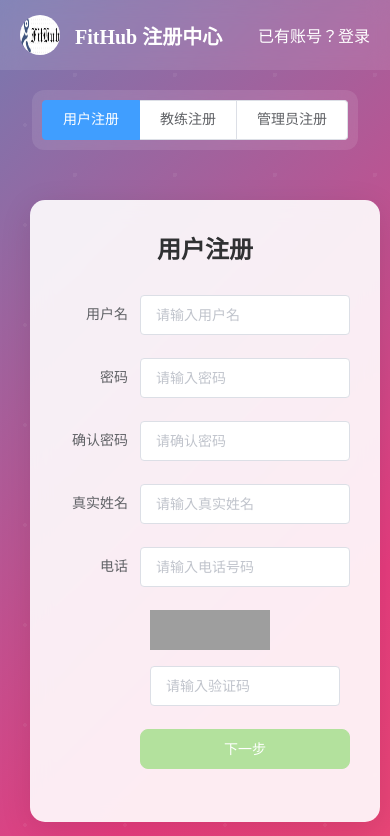
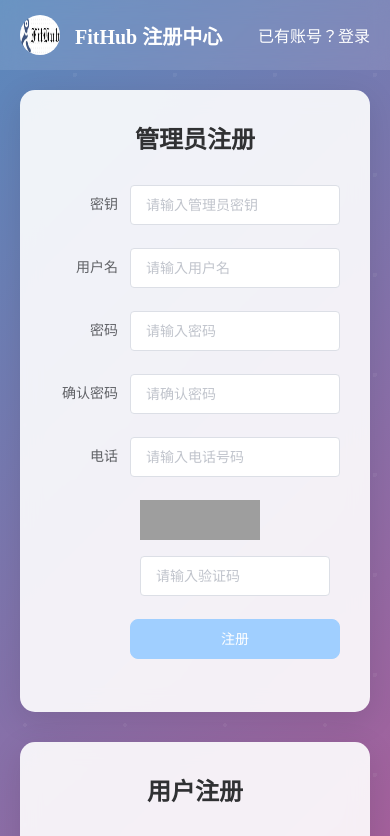
Before and after one commit to giggleZhang02/gym, a Vue app: page /#/allRegister in a window 390 px wide. Shown: the top 836 px of the page. Built offline with nearby package versions, Linux system fonts and the light colour scheme.

Commit message:
Revert "注册"
This reverts commit 1099675b01468a72d16a32b0b92c6809ff7270af.

```diff
--- a/src/views/AllRegister.vue
+++ b/src/views/AllRegister.vue
@@ -11,19 +11,10 @@
 			<router-link to="/" class="nav-link">已有账号？登录</router-link>
 		</div>
 
-		<!-- 注册类型选择 -->
-		<div class="register-type-selector">
-			<el-radio-group v-model="currentType" size="large">
-				<el-radio-button label="user">用户注册</el-radio-button>
-				<el-radio-button label="coach">教练注册</el-radio-button>
-				<el-radio-button label="admin">管理员注册</el-radio-button>
-			</el-radio-group>
-		</div>
-
 		<!-- 注册表单区域 -->
 		<div class="register-content">
 			<!-- 管理员注册 -->
-			<div class="register-card admin-card" v-if="currentType === 'admin'">
+			<div class="register-card admin-card">
 				<h2>管理员注册</h2>
 				<el-form ref="form" :model="admin" label-width="80px">
 					<el-form-item label="密钥">
@@ -68,7 +59,7 @@
 			</div>
 
 			<!-- 用户注册 -->
-			<div class="register-card user-card" v-if="currentType === 'user'">
+			<div class="register-card user-card">
 				<h2>用户注册</h2>
 				<el-form ref="form" :model="user" label-width="80px">
 					<!-- 用户注册表单内容 -->
@@ -114,7 +105,7 @@
 			</div>
 
 			<!-- 教练注册 -->
-			<div class="register-card coach-card" v-if="currentType === 'coach'">
+			<div class="register-card coach-card">
 				<h2>教练注册</h2>
 				<el-form ref="form" :model="coach" label-width="80px">
 					<!-- 教练注册表单内容 -->
@@ -212,8 +203,7 @@
 					tel: '',
 					height: '',
 					weight: '',
-				},
-				currentType: 'user', // 默认显示用户注册
+				}
 			}
 		},
 		mounted() {
@@ -287,7 +277,7 @@
 			AgainHintPassword() {
 				this.$notify({
 					title: '温馨提示',
-					message: '两次填写密码不一致',
+					message: '两次密码不一致',
 					position: 'top-left'
 				});
 			},
@@ -831,77 +821,4 @@
 		font-size: 20px;
 	}
 }
-
-.register-type-selector {
-	position: relative;
-	z-index: 1;
-	text-align: center;
-	padding: 20px 0;
-}
-
-.register-type-selector .el-radio-group {
-	background: rgba(255, 255, 255, 0.1);
-	padding: 10px;
-	border-radius: 12px;
-	backdrop-filter: blur(10px);
-}
-
-.register-type-selector .el-radio-button__inner {
-	background: transparent;
-	border: none;
-	color: white;
-	padding: 12px 30px;
-	transition: all 0.3s ease;
-}
-
-.register-type-selector .el-radio-button:first-child .el-radio-button__inner {
-	border-radius: 8px 0 0 8px;
-}
-
-.register-type-selector .el-radio-button:last-child .el-radio-button__inner {
-	border-radius: 0 8px 8px 0;
-}
-
-.register-type-selector .el-radio-button__orig-radio:checked + .el-radio-button__inner {
-	background: rgba(255, 255, 255, 0.2);
-	box-shadow: none;
-	color: #409EFF;
-}
-
-.register-card {
-	animation: fadeIn 0.5s ease;
-	max-width: 500px;
-	margin: 0 auto;
-}
-
-@keyframes fadeIn {
-	from {
-		opacity: 0;
-		transform: translateY(20px);
-	}
-	to {
-		opacity: 1;
-		transform: translateY(0);
-	}
-}
-
-/* 修改注册内容区域的样式 */
-.register-content {
-	display: block;
-	max-width: 800px;
-	margin: 0 auto;
-	padding: 20px;
-}
-
-/* 响应式优化 */
-@media (max-width: 768px) {
-	.register-type-selector .el-radio-button__inner {
-		padding: 10px 20px;
-		font-size: 14px;
-	}
-
-	.register-card {
-		margin: 10px;
-	}
-}
 </style>
```
